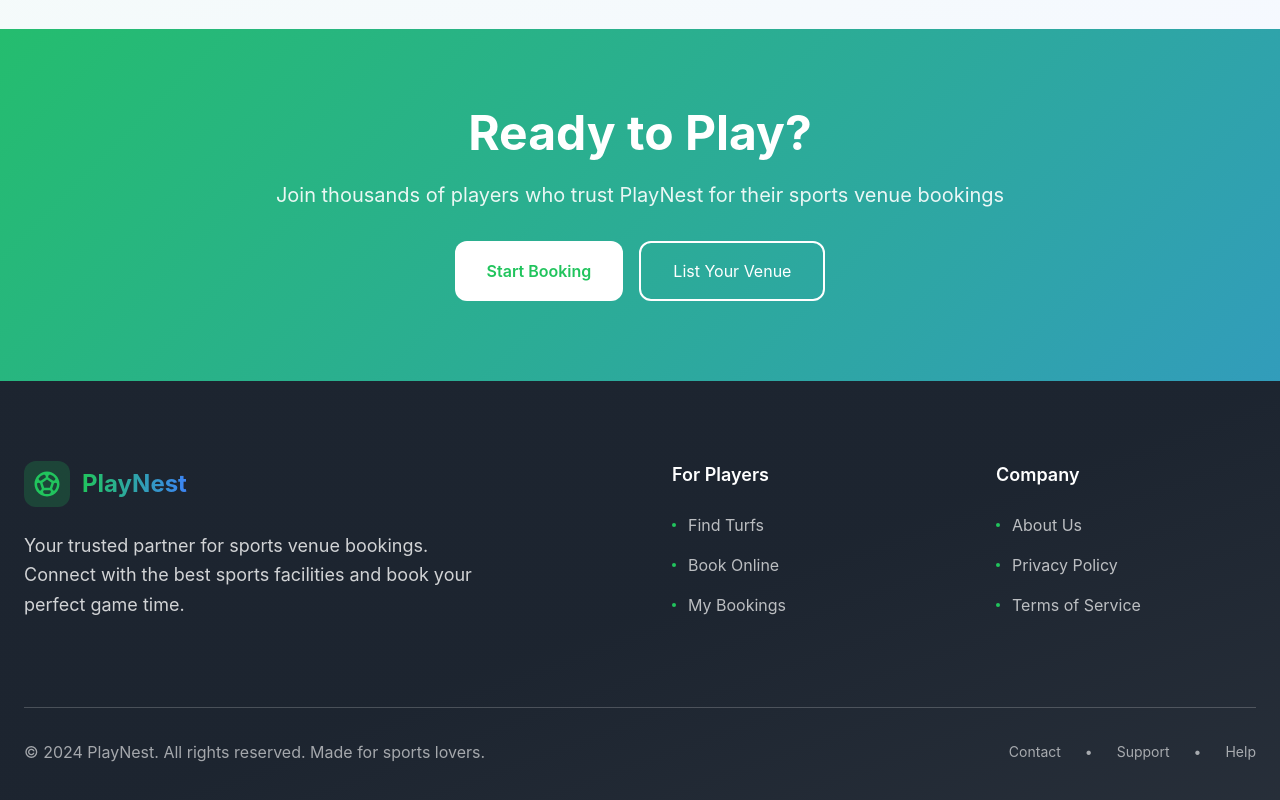
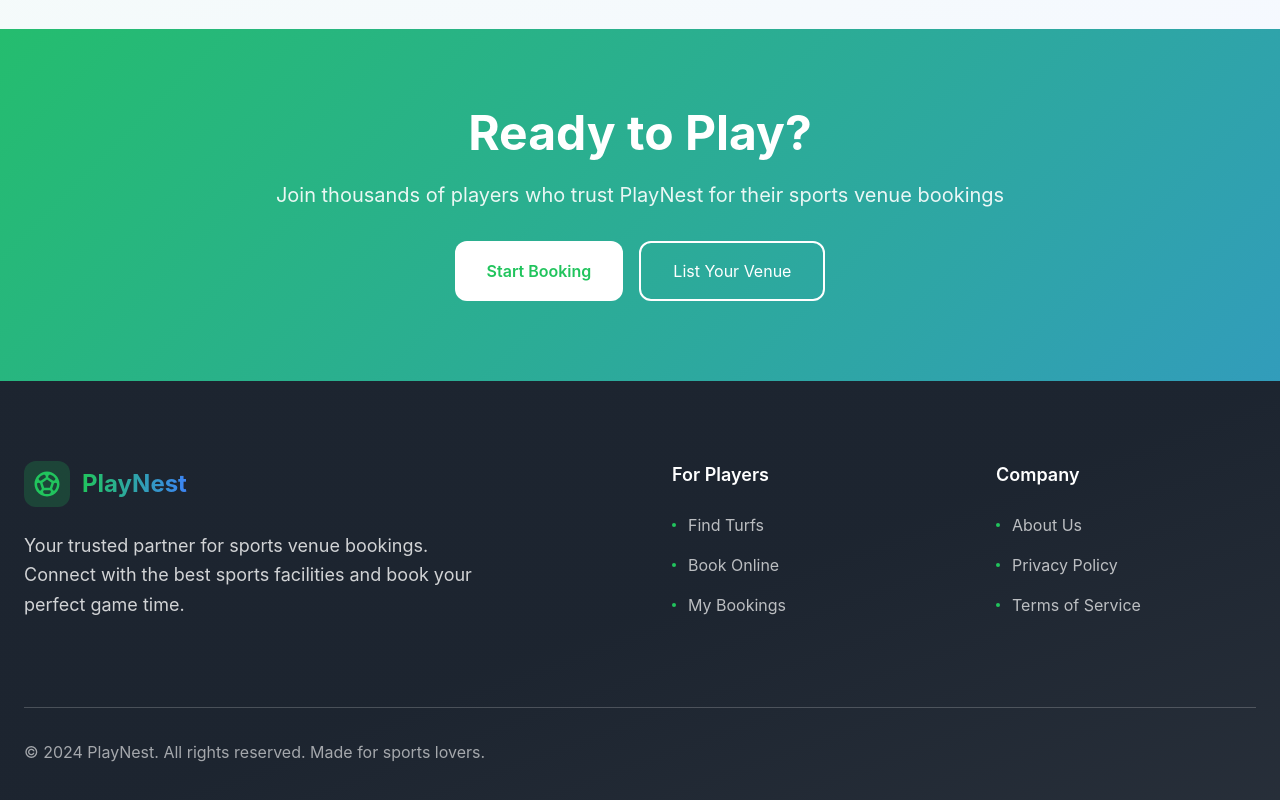
Before and after one commit to Aryaman129/play-nest-nagpur, a React (Vite) app: page / in a window 1280 px wide. Shown: the part 2557-3357 px from the top of the page. Built offline with nearby package versions, Linux system fonts and the light colour scheme; the HTML template or start-up script is replaced by a standard one.

Commit message:
Visual edit in Lovable

```diff
--- a/src/pages/Home.tsx
+++ b/src/pages/Home.tsx
@@ -403,13 +403,7 @@ const Home = () => {
               <p className="text-white/60 text-center md:text-left">
                 © 2024 PlayNest. All rights reserved. Made for sports lovers.
               </p>
-              <div className="flex items-center gap-6 text-sm text-white/60">
-                <a href="#" className="hover:text-white transition-colors">Contact</a>
-                <span>•</span>
-                <a href="#" className="hover:text-white transition-colors">Support</a>
-                <span>•</span>
-                <a href="#" className="hover:text-white transition-colors">Help</a>
-              </div>
+
             </div>
           </div>
         </div>
```
